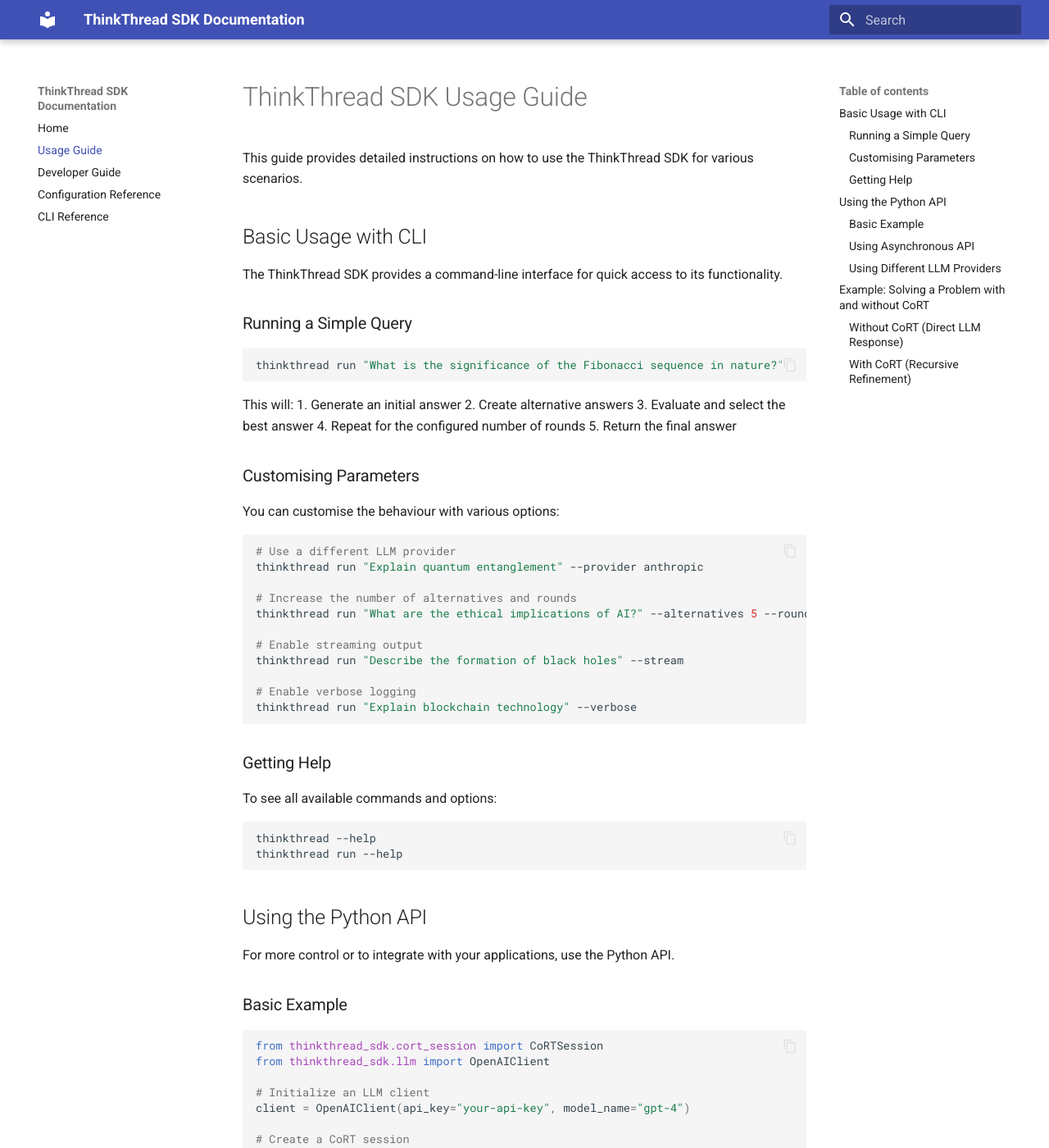
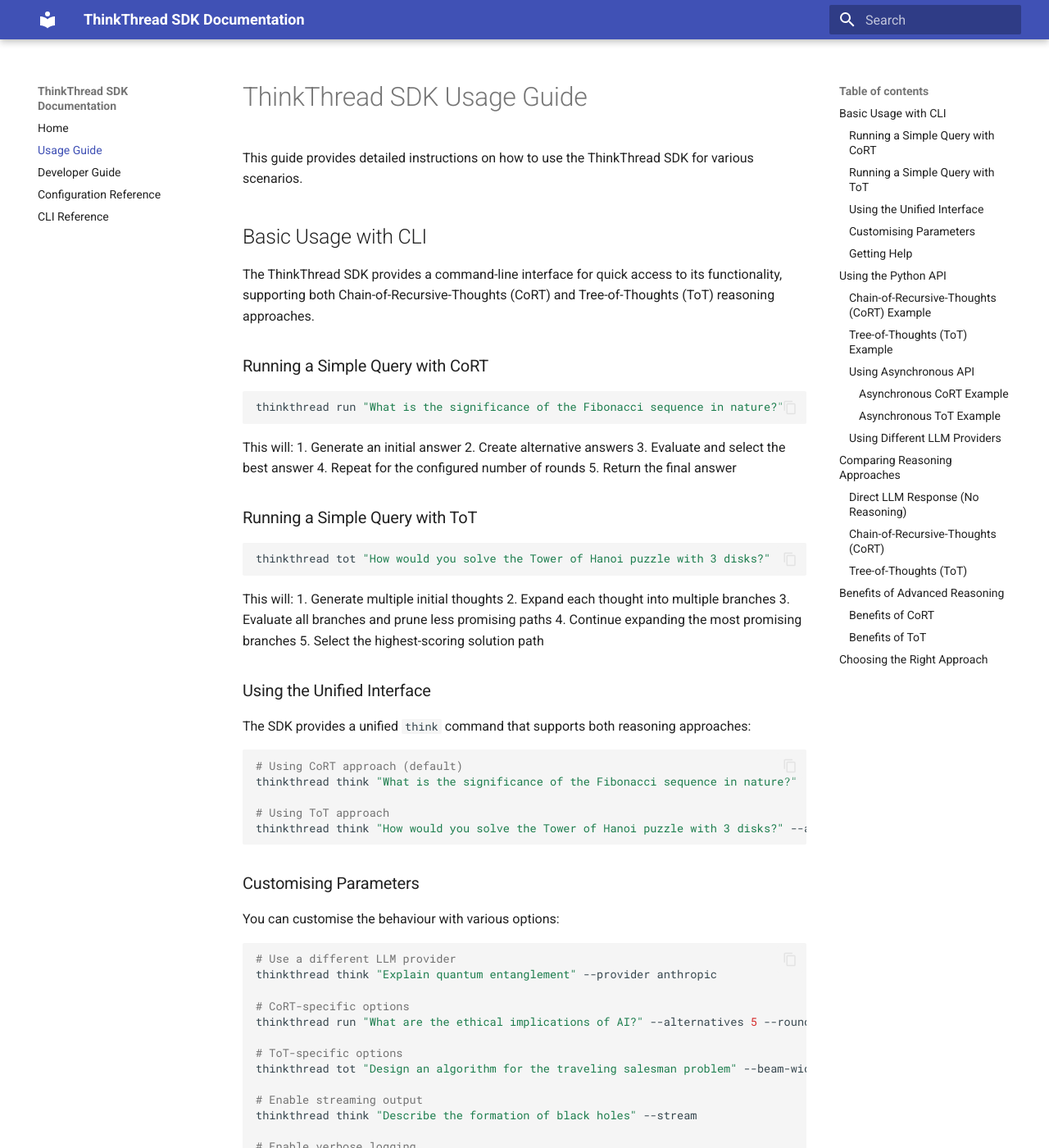
Before and after one commit to tomascupr/thinkthread, an MkDocs documentation site: the page built from docs/usage_guide.md, in a window 1280 px wide and 1400 px high. Shown: the whole window at 82% size. Built offline with MkDocs 1.6.1 and Material for MkDocs 9.7.7, drawn with Linux system fonts in a browser that asks for light colours; some of the changed text lies outside the part shown.

Commit message:
Update usage guide with TreeThinker examples and comparison section

````diff
--- a/docs/usage_guide.md
+++ b/docs/usage_guide.md
@@ -4,9 +4,9 @@ This guide provides detailed instructions on how to use the ThinkThread SDK for
 
 ## Basic Usage with CLI
 
-The ThinkThread SDK provides a command-line interface for quick access to its functionality.
+The ThinkThread SDK provides a command-line interface for quick access to its functionality, supporting both Chain-of-Recursive-Thoughts (CoRT) and Tree-of-Thoughts (ToT) reasoning approaches.
 
-### Running a Simple Query
+### Running a Simple Query with CoRT
 
 ```bash
 thinkthread run "What is the significance of the Fibonacci sequence in nature?"
@@ -19,22 +19,50 @@ This will:
 4. Repeat for the configured number of rounds
 5. Return the final answer
 
+### Running a Simple Query with ToT
+
+```bash
+thinkthread tot "How would you solve the Tower of Hanoi puzzle with 3 disks?"
+```
+
+This will:
+1. Generate multiple initial thoughts
+2. Expand each thought into multiple branches
+3. Evaluate all branches and prune less promising paths
+4. Continue expanding the most promising branches
+5. Select the highest-scoring solution path
+
+### Using the Unified Interface
+
+The SDK provides a unified `think` command that supports both reasoning approaches:
+
+```bash
+# Using CoRT approach (default)
+thinkthread think "What is the significance of the Fibonacci sequence in nature?"
+
+# Using ToT approach
+thinkthread think "How would you solve the Tower of Hanoi puzzle with 3 disks?" --approach tot
+```
+
 ### Customising Parameters
 
 You can customise the behaviour with various options:
 
 ```bash
 # Use a different LLM provider
-thinkthread run "Explain quantum entanglement" --provider anthropic
+thinkthread think "Explain quantum entanglement" --provider anthropic
 
-# Increase the number of alternatives and rounds
+# CoRT-specific options
 thinkthread run "What are the ethical implications of AI?" --alternatives 5 --rounds 3
 
+# ToT-specific options
+thinkthread tot "Design an algorithm for the traveling salesman problem" --beam-width 4 --max-tree-depth 3
+
 # Enable streaming output
-thinkthread run "Describe the formation of black holes" --stream
+thinkthread think "Describe the formation of black holes" --stream
 
 # Enable verbose logging
-thinkthread run "Explain blockchain technology" --verbose
+thinkthread think "Explain blockchain technology" --verbose
 ```
 
 ### Getting Help
@@ -44,23 +72,25 @@ To see all available commands and options:
 ```bash
 thinkthread --help
 thinkthread run --help
+thinkthread tot --help
+thinkthread think --help
 ```
 
 ## Using the Python API
 
 For more control or to integrate with your applications, use the Python API.
 
-### Basic Example
+### Chain-of-Recursive-Thoughts (CoRT) Example
 
 ```python
-from thinkthread_sdk.cort_session import CoRTSession
+from thinkthread_sdk.session import ThinkThreadSession
 from thinkthread_sdk.llm import OpenAIClient
 
 # Initialize an LLM client
 client = OpenAIClient(api_key="your-api-key", model_name="gpt-4")
 
-# Create a CoRT session
-session = CoRTSession(llm_client=client, alternatives=3, rounds=2)
+# Create a ThinkThread session (CoRT approach)
+session = ThinkThreadSession(llm_client=client, alternatives=3, rounds=2)
 
 # Run recursive reasoning on a question
 question = "What are the implications of quantum computing on cryptography?"
@@ -70,19 +100,45 @@ print(f"Question: {question}")
 print(f"Answer: {answer}")
 ```
 
+### Tree-of-Thoughts (ToT) Example
+
+```python
+from thinkthread_sdk.tree_thinker import TreeThinker
+from thinkthread_sdk.llm import OpenAIClient
+
+# Initialize an LLM client
+client = OpenAIClient(api_key="your-api-key", model_name="gpt-4")
+
+# Create a TreeThinker session
+tree_thinker = TreeThinker(
+    llm_client=client,
+    max_tree_depth=3,
+    branching_factor=3
+)
+
+# Run tree-based reasoning on a problem
+problem = "How would you solve the Tower of Hanoi puzzle with 3 disks?"
+solution = tree_thinker.solve(problem, beam_width=3)
+
+print(f"Problem: {problem}")
+print(f"Solution: {solution}")
+```
+
 ### Using Asynchronous API
 
 For non-blocking operation in async applications:
 
+#### Asynchronous CoRT Example
+
 ```python
 import asyncio
-from thinkthread_sdk.cort_session import CoRTSession
+from thinkthread_sdk.session import ThinkThreadSession
 from thinkthread_sdk.llm import OpenAIClient
 
-async def main():
+async def cort_async_example():
     # Initialize client and session
     client = OpenAIClient(api_key="your-api-key", model_name="gpt-4")
-    session = CoRTSession(llm_client=client, alternatives=3, rounds=2)
+    session = ThinkThreadSession(llm_client=client, alternatives=3, rounds=2)
 
     # Run recursively with async API
     question = "Explain the impact of climate change on biodiversity"
@@ -102,7 +158,34 @@ async def main():
     print()
 
 if __name__ == "__main__":
-    asyncio.run(main())
+    asyncio.run(cort_async_example())
+```
+
+#### Asynchronous ToT Example
+
+```python
+import asyncio
+from thinkthread_sdk.tree_thinker import TreeThinker
+from thinkthread_sdk.llm import OpenAIClient
+
+async def tot_async_example():
+    # Initialize client and tree thinker
+    client = OpenAIClient(api_key="your-api-key", model_name="gpt-4")
+    tree_thinker = TreeThinker(
+        llm_client=client,
+        max_tree_depth=3,
+        branching_factor=3
+    )
+
+    # Run tree-based reasoning with async API
+    problem = "Design an algorithm for the traveling salesman problem"
+    solution = await tree_thinker.solve_async(problem, beam_width=3)
+
+    print(f"Problem: {problem}")
+    print(f"Solution: {solution}")
+
+if __name__ == "__main__":
+    asyncio.run(tot_async_example())
 ```
 
 ### Using Different LLM Providers
@@ -132,9 +215,9 @@ hf_client = HuggingFaceClient(
 )
 ```
 
-## Example: Solving a Problem with and without CoRT
+## Comparing Reasoning Approaches
 
-### Without CoRT (Direct LLM Response)
+### Direct LLM Response (No Reasoning)
 
 ```python
 from thinkthread_sdk.llm import OpenAIClient
@@ -148,14 +231,14 @@ direct_answer = client.generate(
 print(f"Direct Answer: {direct_answer}")
 ```
 
-### With CoRT (Recursive Refinement)
+### Chain-of-Recursive-Thoughts (CoRT)
 
 ```python
-from thinkthread_sdk.cort_session import CoRTSession
+from thinkthread_sdk.session import ThinkThreadSession
 from thinkthread_sdk.llm import OpenAIClient
 
 client = OpenAIClient(api_key="your-api-key", model_name="gpt-4")
-session = CoRTSession(llm_client=client, alternatives=3, rounds=2)
+session = ThinkThreadSession(llm_client=client, alternatives=3, rounds=2)
 
 question = "What is the best strategy for addressing climate change?"
 cort_answer = session.run(question)
@@ -163,11 +246,45 @@ cort_answer = session.run(question)
 print(f"CoRT Answer: {cort_answer}")
 ```
 
-The CoRT answer will typically:
-- Be more comprehensive
+### Tree-of-Thoughts (ToT)
+
+```python
+from thinkthread_sdk.tree_thinker import TreeThinker
+from thinkthread_sdk.llm import OpenAIClient
+
+client = OpenAIClient(api_key="your-api-key", model_name="gpt-4")
+tree_thinker = TreeThinker(llm_client=client, max_tree_depth=3, branching_factor=3)
+
+question = "What is the best strategy for addressing climate change?"
+tot_answer = tree_thinker.solve(question, beam_width=3)
+
+print(f"ToT Answer: {tot_answer}")
+```
+
+## Benefits of Advanced Reasoning
+
+### Benefits of CoRT
+
+The CoRT approach typically produces answers that:
+- Are more comprehensive
 - Consider multiple perspectives
 - Address counterarguments
 - Provide more nuanced analysis
 - Have fewer factual errors
 
 This improvement comes from the recursive process of generating alternatives, evaluating them, and selecting the best answer over multiple iterations.
+
+### Benefits of ToT
+
+The ToT approach is particularly effective for:
+- Complex problem-solving tasks
+- Strategic planning
+- Creative ideation
+- Multi-step reasoning
+- Research questions
+
+This effectiveness comes from exploring multiple reasoning paths simultaneously and selecting the most promising solution path.
+
+## Choosing the Right Approach
+
+For detailed guidance on when to use each approach, see the [Comparison Guide](comparison.md).
````
